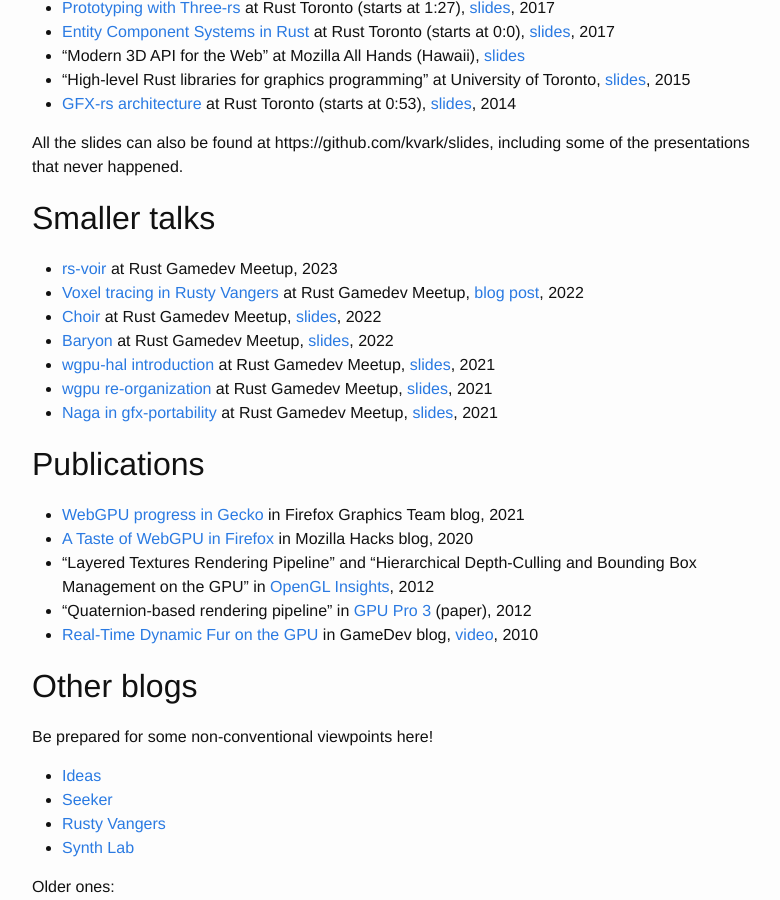
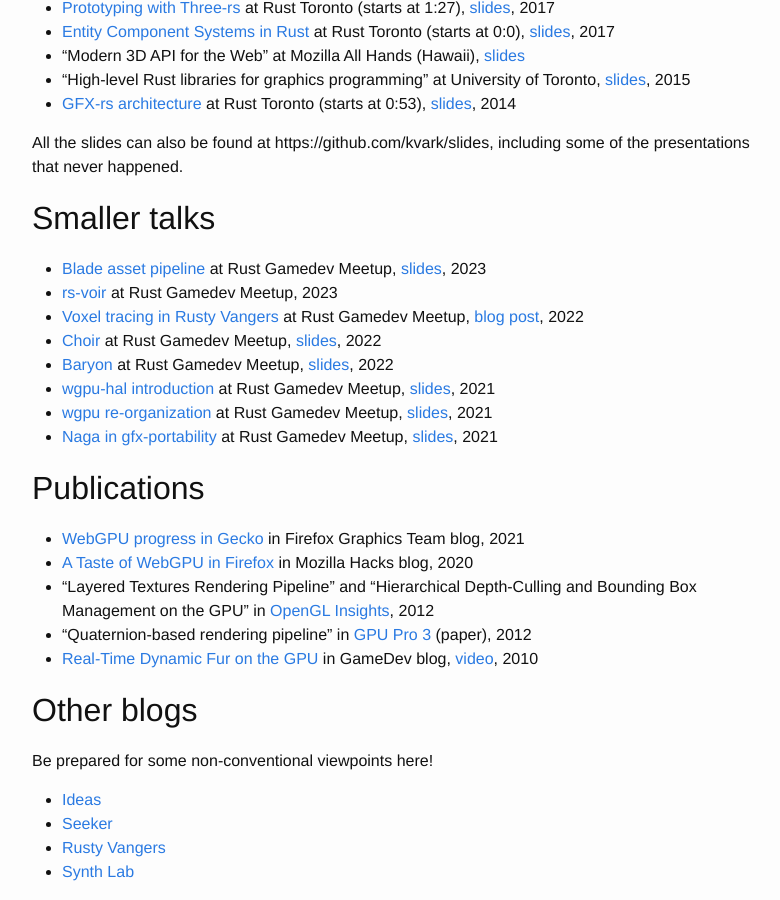
Before and after one commit to kvark/kvark.github.io, a Jekyll site: the page built from about.md, in a window 1280 px wide and 900 px high, scrolled down 558 px. Shown: the whole window, without its empty margins (238-1018 px from the left). Built offline with Jekyll 4.4.1, drawn with Linux system fonts in a browser that asks for light colours.

Commit message:
Add blade-asset talk

```diff
--- a/about.md
+++ b/about.md
@@ -31,6 +31,7 @@ All the slides can also be found at https://github.com/kvark/slides, including s
 
 ## Smaller talks
 
+- [Blade asset pipeline](https://youtu.be/1DiA3OYqvqU) at Rust Gamedev Meetup, [slides](https://hackmd.io/@kvark/blade-asset-pipeline#/), 2023
 - [rs-voir](https://youtu.be/iSu-9yKsCRY?t=705) at Rust Gamedev Meetup, 2023
 - [Voxel tracing in Rusty Vangers](https://youtu.be/Ck2R0yqTLcU?t=1980) at Rust Gamedev Meetup, [blog post](https://vange.rs/2022/11/08/voxels.html), 2022
 - [Choir](https://youtu.be/drcX3dCS5MY?t=926) at Rust Gamedev Meetup, [slides](https://hackmd.io/@kvark/choir-talk/), 2022
```
